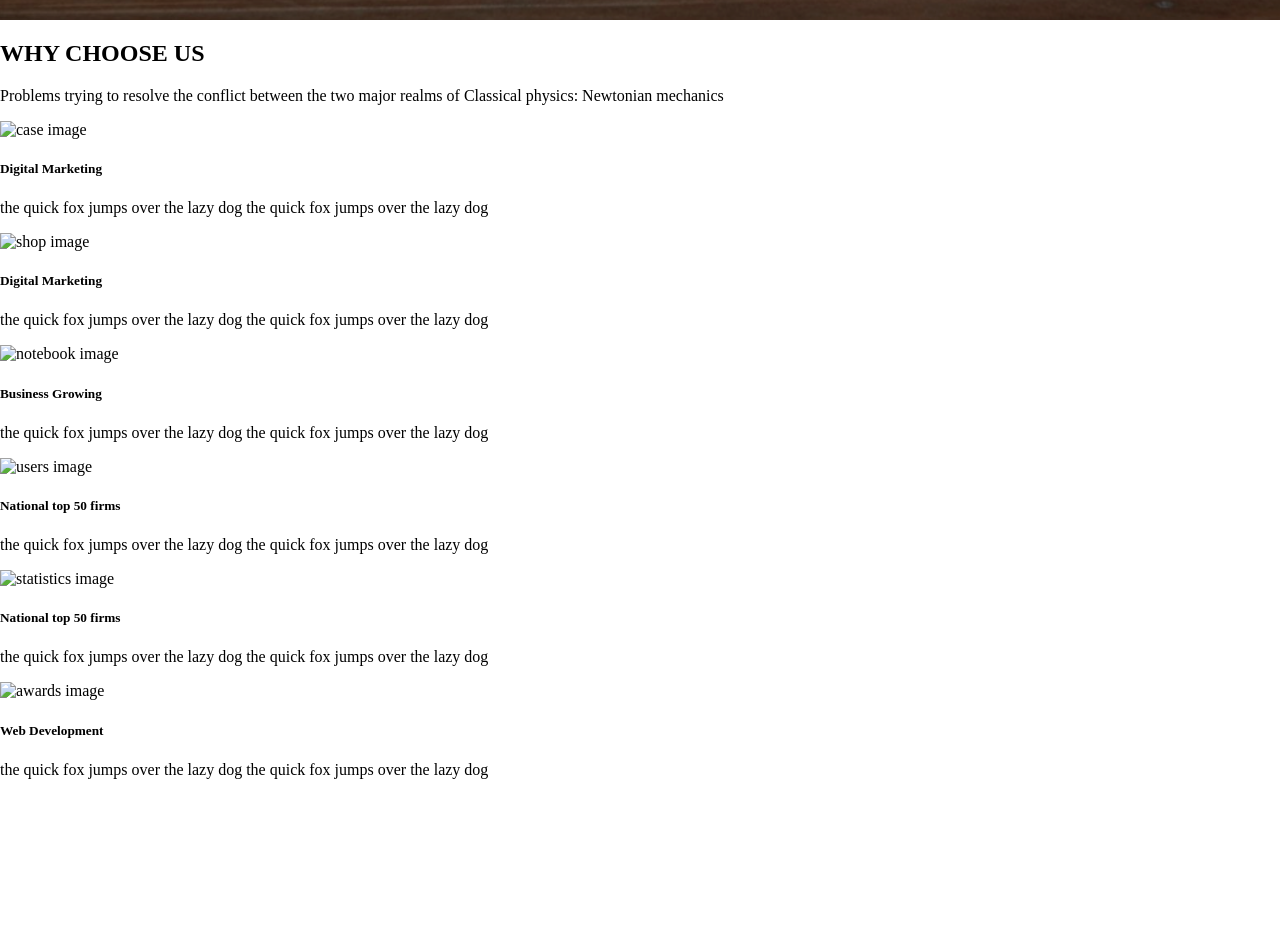
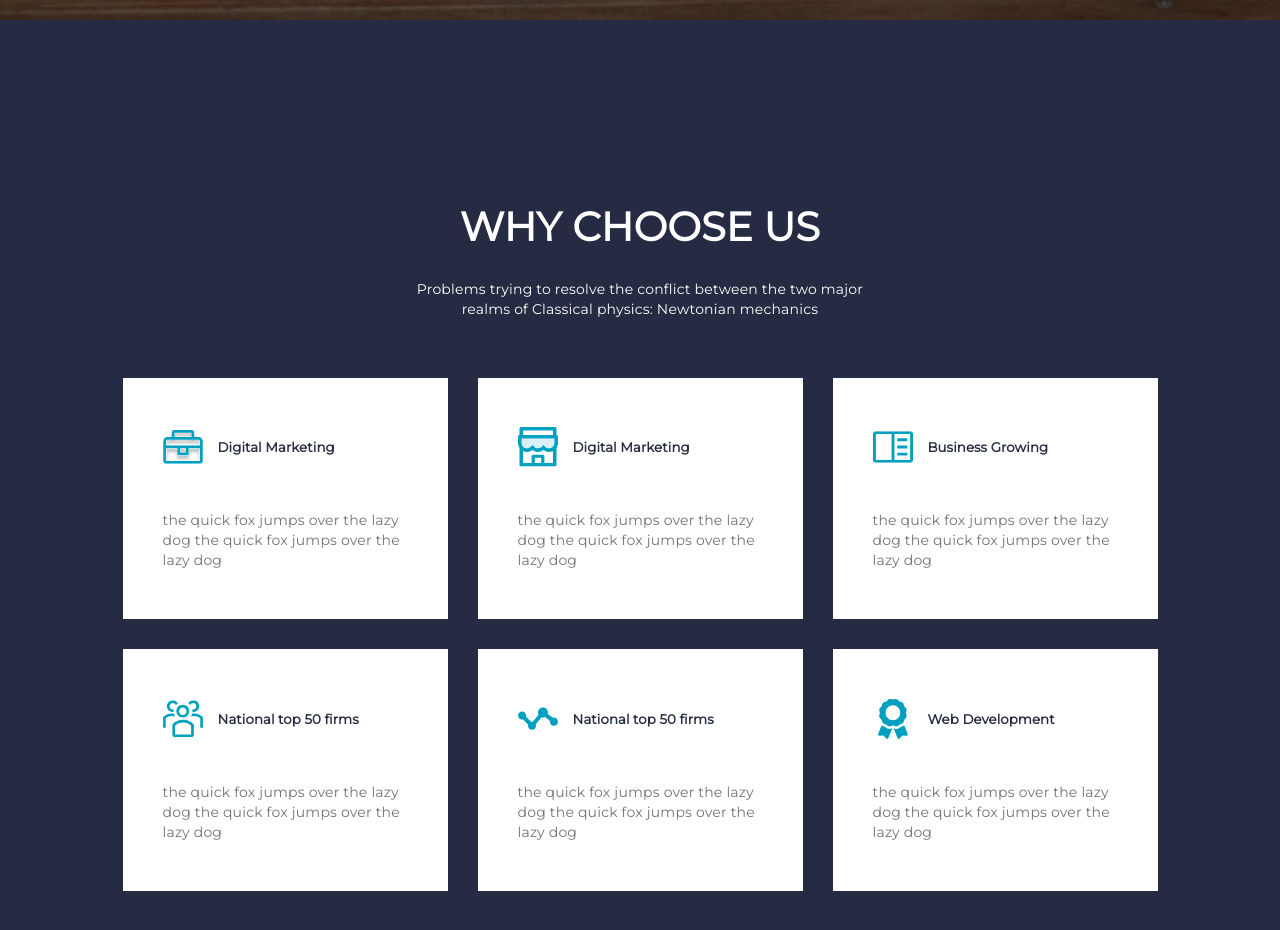
Before and after one commit to emma13z/Final_Project, a plain HTML site: page index.html in a window 1280 px wide. Shown: the part 720-1650 px from the top of the page. Before the commit the page ends 1515 px from the top, so only its background shows below. Drawn offline with Linux system fonts and the light colour scheme.

Commit message:
added css

```diff
--- a/index.html
+++ b/index.html
@@ -141,6 +141,87 @@
           margin-left: 8px;
         }
       }
+      .why-us {
+        background-color: #252b42;
+        background-size: cover;
+        color: white;
+        font-size: 14px;
+        font-family: Montserrat;
+        display: flex;
+        padding: 0 195px;
+        justify-content: center;
+        align-items: center;
+        align-self: stretch;
+      }
+      .why-us__container {
+        display: flex;
+        flex-direction: column;
+        align-items: center;
+        padding: 100px 0;
+      }
+      .why-us__main-content {
+        display: flex;
+        padding: 45px 0;
+        align-items: center;
+        flex-direction: column;
+      }
+      .why-us__title {
+        font-size: 40px;
+        line-height: 57px;
+        letter-spacing: 0.2px;
+        font-weight: 700;
+        margin-bottom: 10px;
+      }
+      .why-us__subtitle {
+        font-weight: 500;
+        line-height: 20px;
+        letter-spacing: 0.2px;
+        width: 470px;
+        text-align: center;
+      }
+      .why-us__grid-container {
+        color: black;
+        display: grid;
+        grid-template-columns: auto auto auto;
+        gap: 30px;
+        border: 1px;
+        background-color: #252b42;
+      }
+      .why-us__grid-container > div {
+        background-color: white;
+        text-align: center;
+      }
+      .grid-item {
+        display: flex;
+        padding: 35px 40px;
+        flex-direction: column;
+        align-items: flex-start;
+        gap: 15px;
+      }
+      .grid-item__heading {
+        display: flex;
+        flex-direction: row;
+        align-items: center;
+        font-size: 16px;
+        font-weight: 700;
+        line-height: 24px;
+        letter-spacing: 0.1px;
+        color: #252b42;
+        gap: 15px;
+      }
+      .grid-item__img {
+        width: 40px;
+        height: 40px;
+        flex-shrink: 0;
+      }
+      .grid-item__paragraph {
+        font-weight: 500;
+        line-height: 20px;
+        width: 245px;
+        letter-spacing: 0.2px;
+        color: #737373;
+        text-align: left;
+      }
     </style>
   </head>
   <body>
@@ -195,49 +276,85 @@
         </div>
         <div class="why-us__grid-container">
           <div class="grid-item">
-            <img href="img-why-us/case.svg" alt="case image" />
+            <div class="grid-item__heading">
+              <img
+                src="img-why-us/case.svg"
+                class="grid-item__img"
+                alt="case image"
+              />
               <h5>Digital Marketing</h5>
-            <p>
+            </div>
+            <p class="grid-item__paragraph">
               the quick fox jumps over the lazy dog the quick fox jumps over the
               lazy dog
             </p>
           </div>
           <div class="grid-item">
-            <img href="img-why-us/shop.svg" alt="shop image" />
+            <div class="grid-item__heading">
+              <img
+                src="img-why-us/shop.svg"
+                class="grid-item__img"
+                alt="shop image"
+              />
               <h5>Digital Marketing</h5>
-            <p>
+            </div>
+            <p class="grid-item__paragraph">
               the quick fox jumps over the lazy dog the quick fox jumps over the
               lazy dog
             </p>
           </div>
           <div class="grid-item">
-            <img href="img-why-us/notebook.svg" alt="notebook image" />
+            <div class="grid-item__heading">
+              <img
+                src="img-why-us/notebook.svg"
+                class="grid-item__img"
+                alt="notebook image"
+              />
               <h5>Business Growing</h5>
-            <p>
+            </div>
+            <p class="grid-item__paragraph">
               the quick fox jumps over the lazy dog the quick fox jumps over the
               lazy dog
             </p>
           </div>
           <div class="grid-item">
-            <img href="img-why-us/users.svg" alt="users image" />
+            <div class="grid-item__heading">
+              <img
+                src="img-why-us/users.svg"
+                class="grid-item__img"
+                alt="users image"
+              />
               <h5>National top 50 firms</h5>
-            <p>
+            </div>
+            <p class="grid-item__paragraph">
               the quick fox jumps over the lazy dog the quick fox jumps over the
               lazy dog
             </p>
           </div>
           <div class="grid-item">
-            <img href="img-why-us/stats.svg" alt="statistics image" />
+            <div class="grid-item__heading">
+              <img
+                src="img-why-us/stats.svg"
+                class="grid-item__img"
+                alt="statistics image"
+              />
               <h5>National top 50 firms</h5>
-            <p>
+            </div>
+            <p class="grid-item__paragraph">
               the quick fox jumps over the lazy dog the quick fox jumps over the
               lazy dog
             </p>
           </div>
           <div class="grid-item">
-            <img href="img-why-us/award.svg" alt="awards image" />
+            <div class="grid-item__heading">
+              <img
+                src="img-why-us/award.svg"
+                class="grid-item__img"
+                alt="awards image"
+              />
               <h5>Web Development</h5>
-            <p>
+            </div>
+            <p class="grid-item__paragraph">
               the quick fox jumps over the lazy dog the quick fox jumps over the
               lazy dog
             </p>
```
Lines whose indentation alone changed are shown as unchanged.
